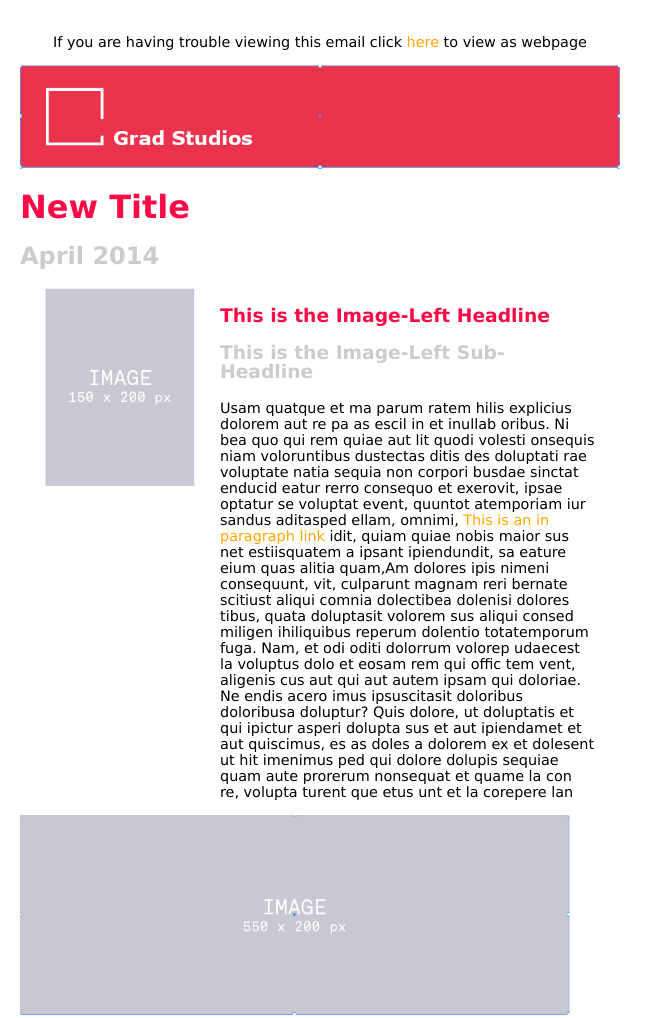
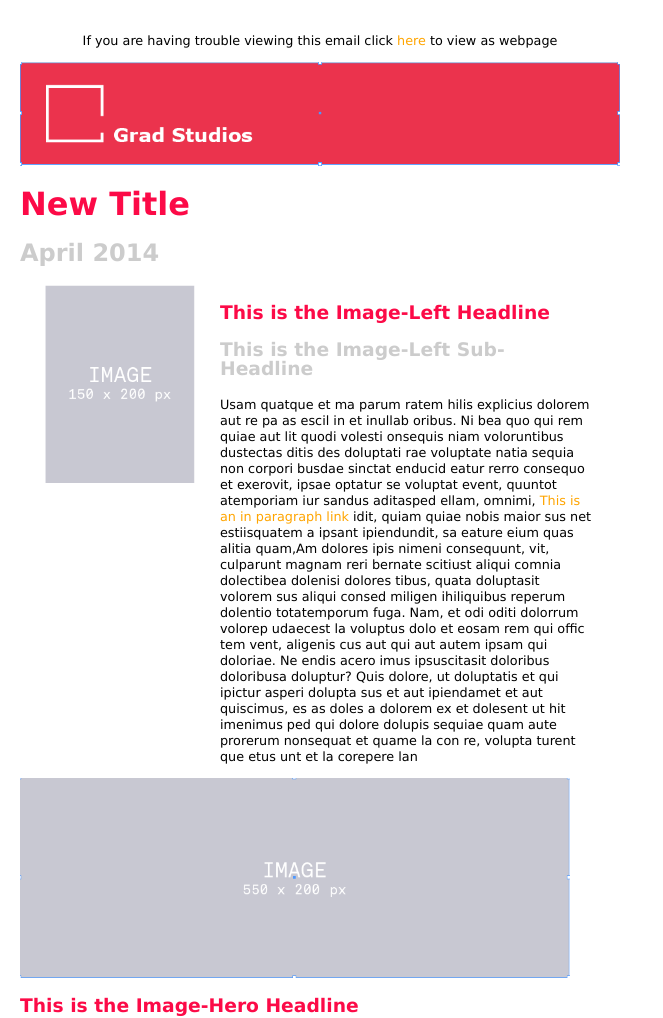
Before and after one commit to helloplease/saic-grad-newsletter, a plain HTML site: page index.html in a window 1280 px wide. Shown: the top 1018 px of the page, without its empty margins (0-663 px from the left). Drawn offline with Linux system fonts and the light colour scheme.

Commit message:
adjusted <p> size

```diff
--- a/index.html
+++ b/index.html
@@ -102,7 +102,7 @@ Email on Acid - http://www.emailonacid.com/blog/details/C18/doctype_-_the_black_
 
 		Bring inline: Yes. */
 
-		p {font-family:'Verdana', sans-serif; font-size: 90%;}
+		p {font-family:'Verdana', sans-serif; font-size: 80%;}
 		a {font-family:'Verdana', sans-serif; text-decoration:none;}
 
 		/* Or to go the gold star route...
```
